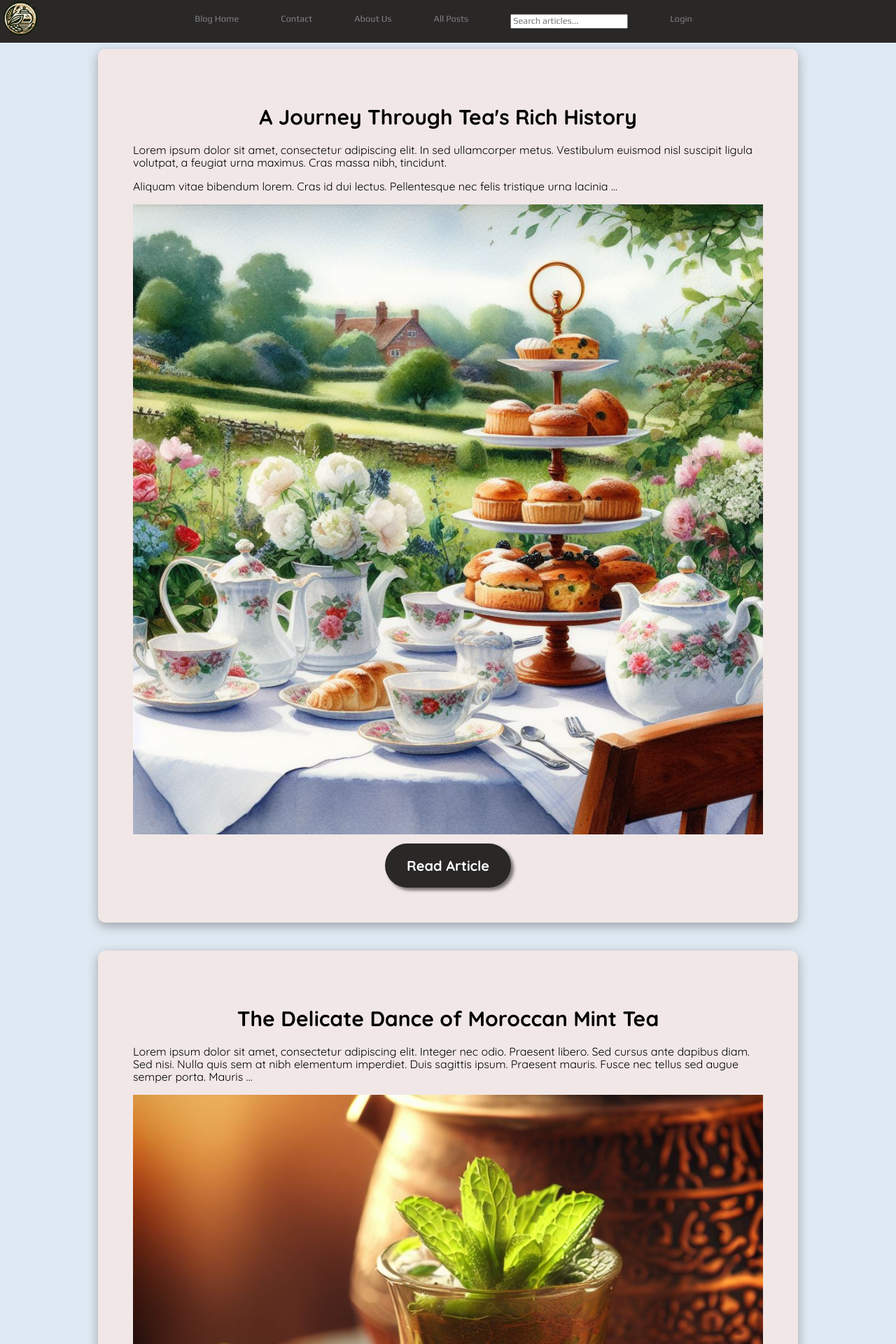
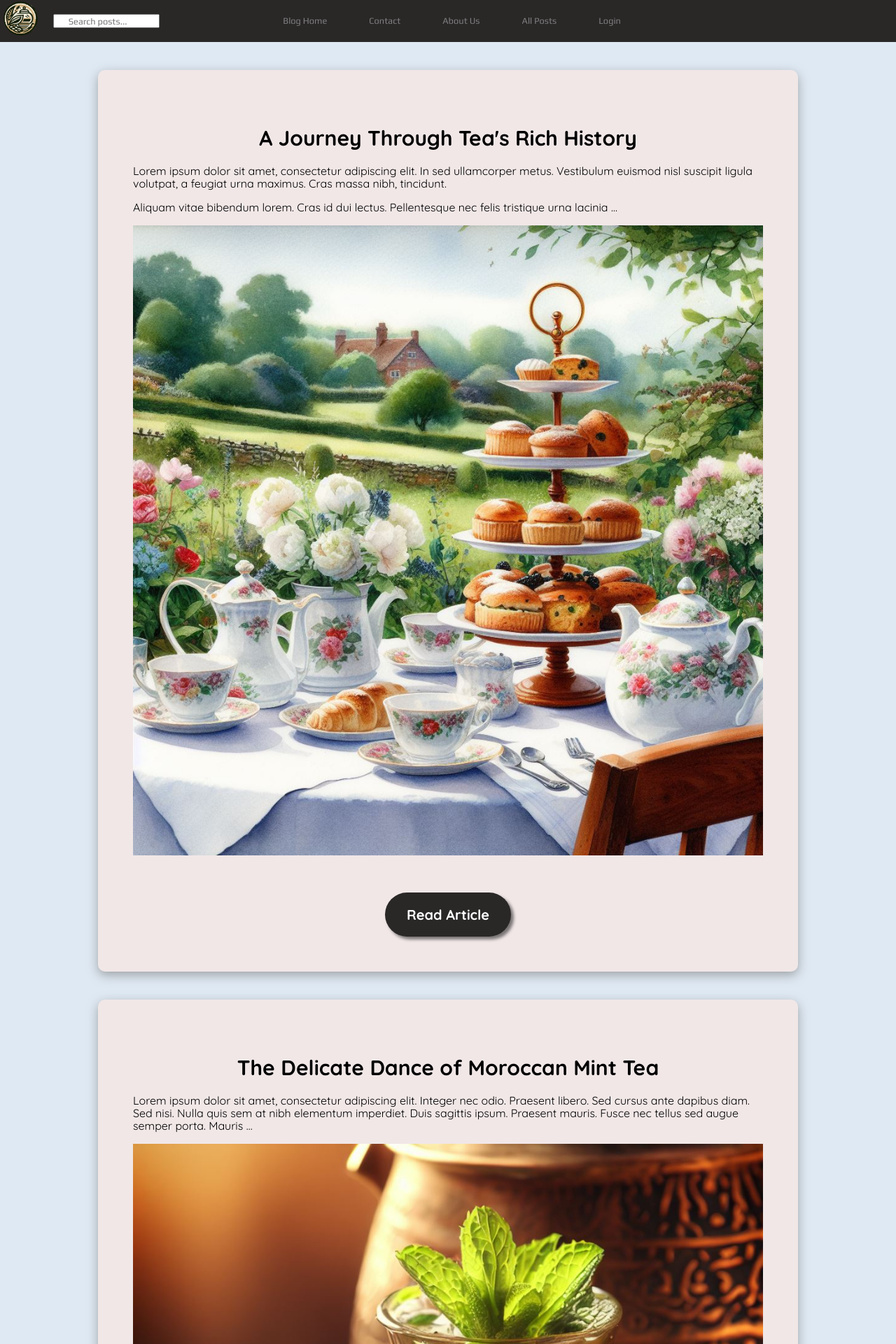
Before and after one commit to BorjaAres/django_blog, a Django app: page / in a window 1280 px wide. Shown: the top 1920 px of the page at 70% size. Run offline with Django 4.2, Linux system fonts and the light colour scheme; data comes from the database, SQL or seed files in the repository; both versions use the stored data as it was after the commit.

Commit message:
Implemented search bar, tidy up the UI

```diff
--- a/static/css/globals.css
+++ b/static/css/globals.css
@@ -42,7 +42,7 @@ body {
     background-color: var(--bluish-grey);
     text-align: center;
     font-family: var(--content);
-    padding-top: 5rem;
+    padding-top: 8rem;
 }
 
 .text-left {
--- a/static/css/header_and_footer.css
+++ b/static/css/header_and_footer.css
@@ -45,6 +45,12 @@
     padding: 0;
     display: flex;
     justify-content: center;
+}
+
+@media (min-width: 1024px) {
+  .menu {
+    padding-right: 23rem;
+  }
 }
 
 .menu > li {
@@ -162,10 +168,18 @@
     height: 50px;
 }
 
+.search-input {
+    padding: 0 20px;
+    margin-left: 5rem;
+    max-width: 60%;
+    height: 2rem;
+}
+
 /* Footer */
 .footer{
     background:#000;
     text-align:center;
+    margin-top: 2rem;
 }
 
 .footer .row{
--- a/static/css/index.css
+++ b/static/css/index.css
@@ -12,5 +12,6 @@
 @media (min-width: 1023px) {
   .index__post__button{
     width: 20%;
+      margin-top: 5rem;
   }
 }
--- a/utilities/templates/base.html
+++ b/utilities/templates/base.html
@@ -41,6 +41,13 @@
                         </a>
                     </div>
 
+                    <!-- search_form -->
+                    <div>
+                        <form method="GET" action="{% url 'search_results' %}">
+                            <input  class="search-input" type="text" name="q" placeholder="Search posts..." formnovalidate>
+                        </form>
+                    </div>
+
                     <input id="menu-toggle" type="checkbox"/>
 
                     <label class='menu-button-container' for="menu-toggle">
@@ -52,12 +59,7 @@
                         <li><a href="{% url 'contact' %}">Contact</a></li>
                         <li><a href="{% url 'about_us' %}">About Us</a></li>
                         <li><a href="{% url 'all_posts' %}">All Posts</a></li>
-                    <!-- search_form.html -->
-                    <li>
-                        <form method="GET" action="{% url 'search_results' %}">
-                            <input type="text" name="q" placeholder="Search articles..." formnovalidate>
-                        </form>
-                    </li>
+
                         {% if user.is_authenticated %}
                           <li><a href="{% url 'logout' %}">Logout</a></li>
                         {% else %}
@@ -70,11 +72,6 @@
                 </ul>
               </section>
             </header>
-
-{#            <div class="header__text">#}
-{#                <h2 class="">Life is better with Tea</h2>#}
-{#            </div>#}
-
         {% endblock %}
 
         <!-- Main Section -->
```
Also changed, not shown: posts/templates/search_results.html (+21 -8 lines), posts/tests_views.py (+43 -0 lines), db.sqlite3. Lines whose indentation alone changed are shown as unchanged.
